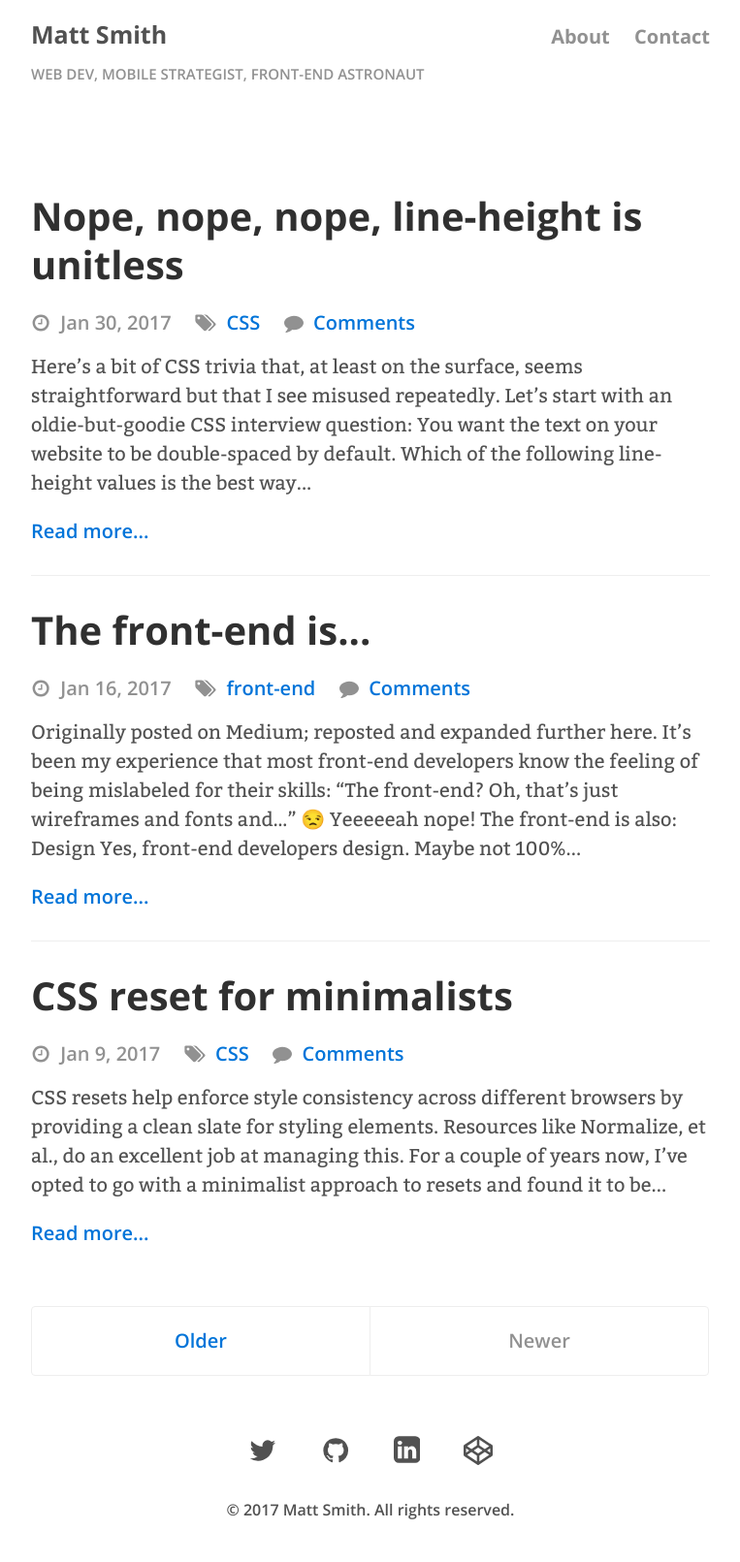
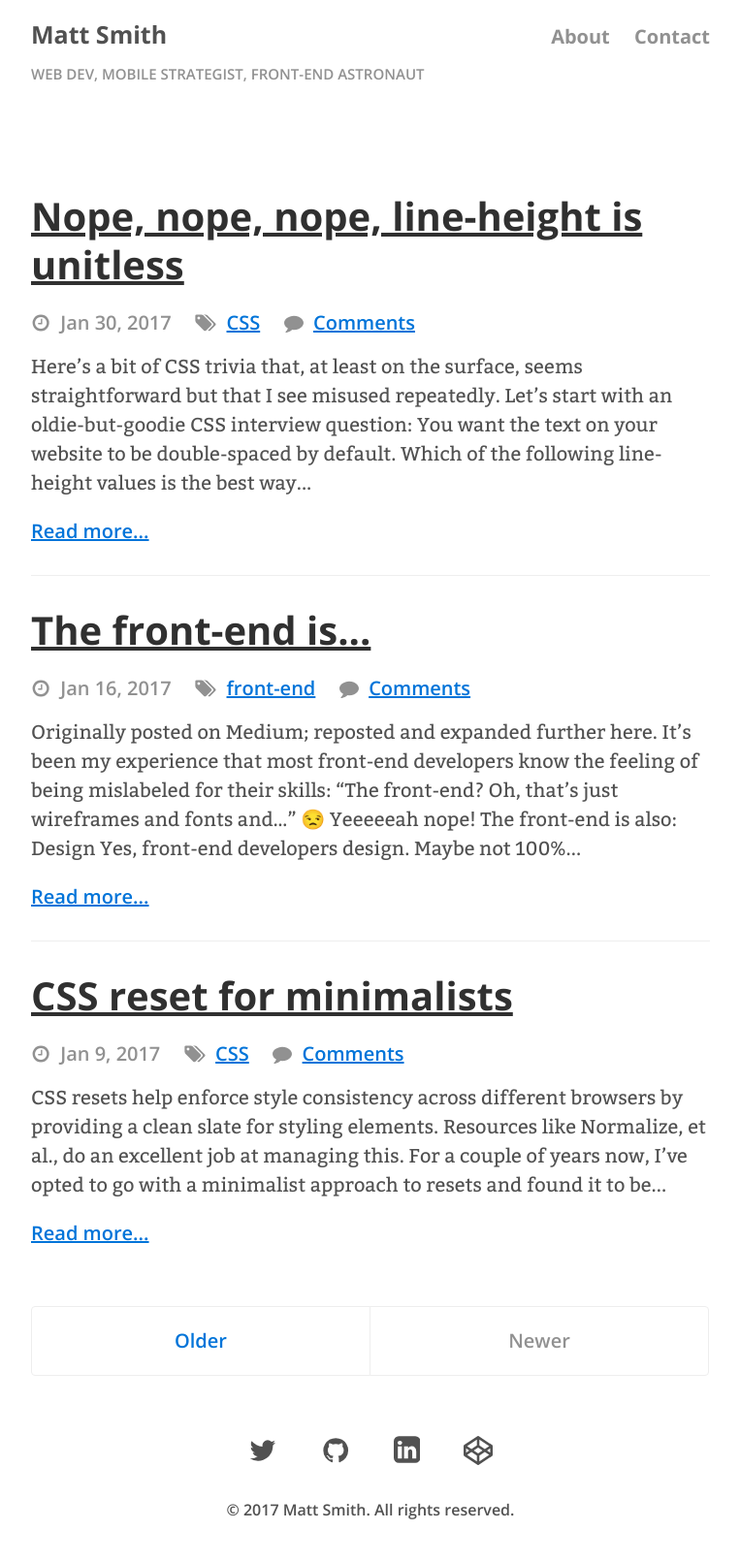
Before and after one commit to AllThingsSmitty/allthingssmitty.github.io, a Jekyll site: the page built from index.html, in a window 1280 px wide. Shown: the whole page at 97% size, without its empty margins (258-1021 px from the left). Built offline with Jekyll 4.4.1, drawn with Linux system fonts in a browser that asks for light colours; the list of posts is cut into pages by our own code; comment, search, counter and statistics services are not loaded.

Commit message:
Added underline to links

```diff
--- a/_sass/_posts.scss
+++ b/_sass/_posts.scss
@@ -2,6 +2,13 @@
 //
 // Each post is wrapped in `.post` and is used on default and post layouts. Each
 // page is wrapped in `.page` and is only used on the page layout.
+
+.post {
+  a {
+    text-decoration: underline;
+  }
+}
+
 
 // Blog post or page title
 .page-title,
```
